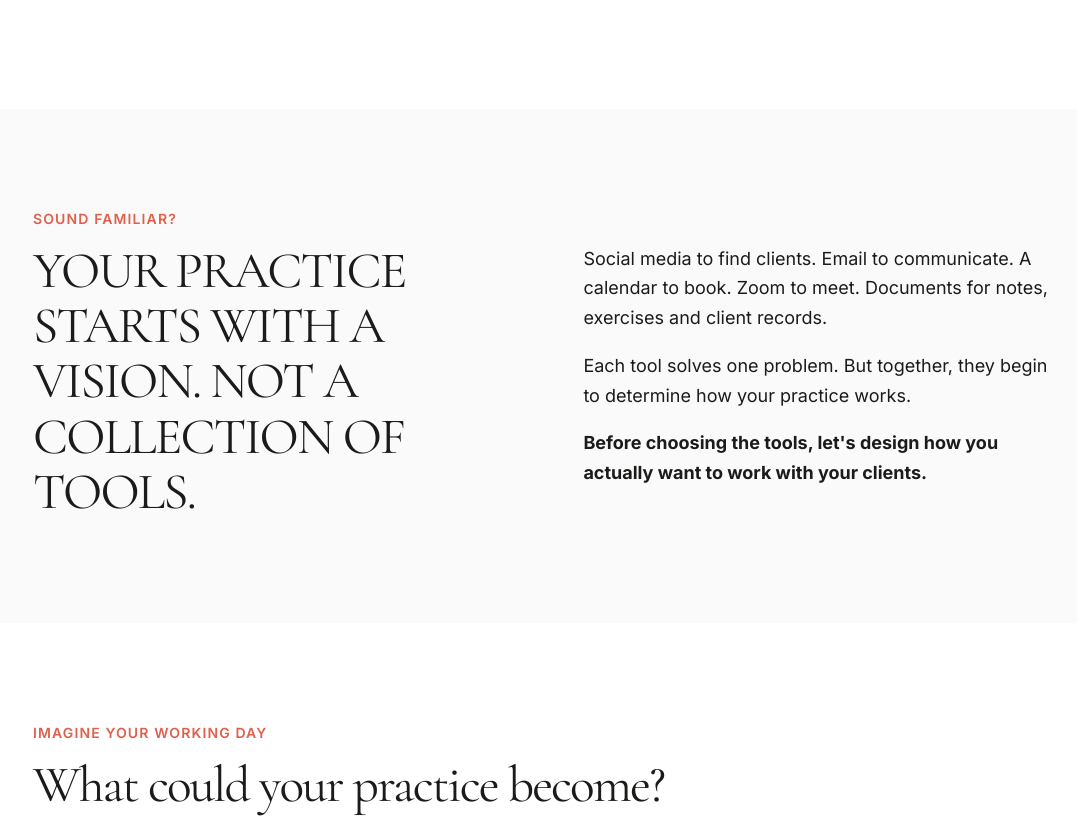
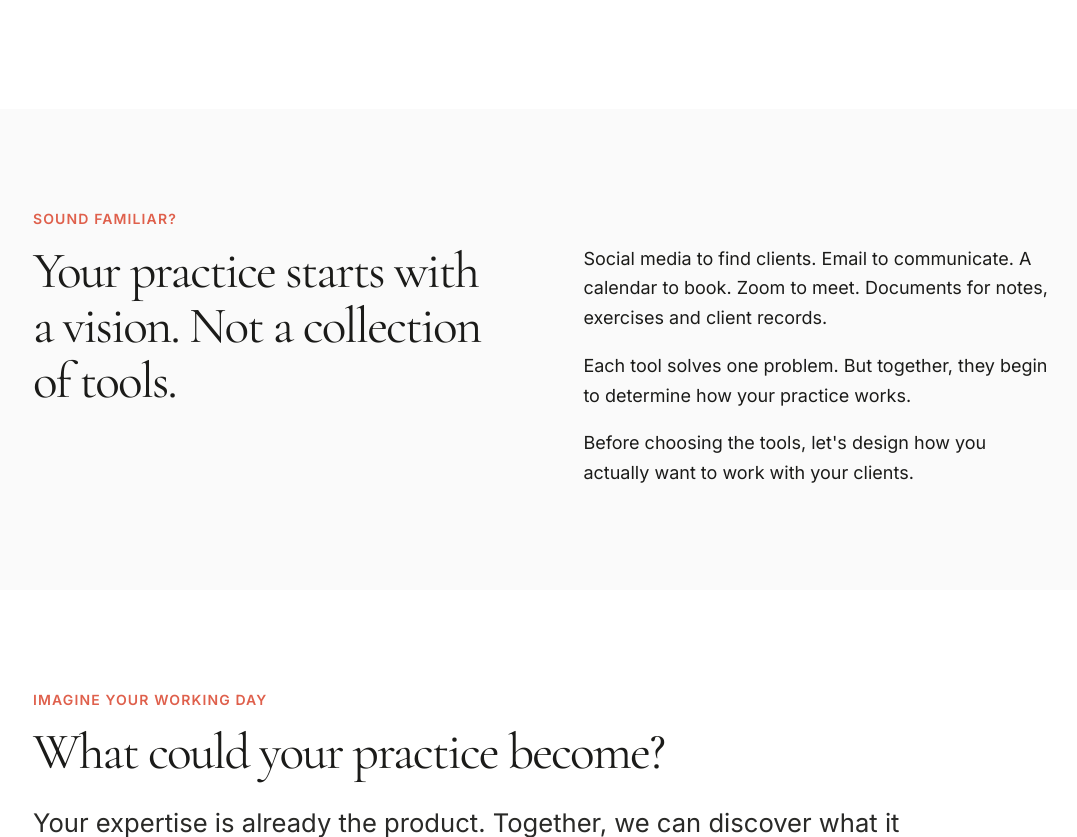
Before and after one commit to 1anamasiliuniene-netizen/portfolio, a Django app: page /build-your-practice/ in a window 1280 px wide. Shown: the part 736-1573 px from the top of the page, without its empty margins (95-1172 px from the left). Run offline with Django 5.2, Linux system fonts and the light colour scheme; data comes from the database, SQL or seed files in the repository.

Commit message:
Restore pre-edit markup and replace practice section text only

```diff
--- a/portfolio/templates/portfolio/build_practice.html
+++ b/portfolio/templates/portfolio/build_practice.html
@@ -23,11 +23,11 @@
         <div class="pf-container">
             <p class="pf-eyebrow">Sound familiar?</p>
             <div class="pf-practice-split">
-                <h2 class="pf-heading-2" id="practice-problem">YOUR PRACTICE STARTS WITH A VISION. NOT A COLLECTION OF TOOLS.</h2>
+                <h2 class="pf-heading-2" id="practice-problem">Your practice starts with a vision. Not a collection of tools.</h2>
             <div class="pf-practice-copy">
                 <p>Social media to find clients. Email to communicate. A calendar to book. Zoom to meet. Documents for notes, exercises and client records.</p>
                 <p>Each tool solves one problem. But together, they begin to determine how your practice works.</p>
-                <p><strong>Before choosing the tools, let's design how you actually want to work with your clients.</strong></p>
+                <p>Before choosing the tools, let's design how you actually want to work with your clients.</p>
             </div>
             </div>
         </div>
```
